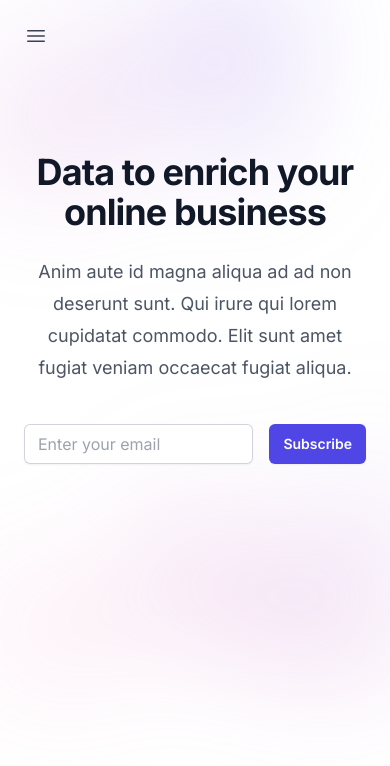
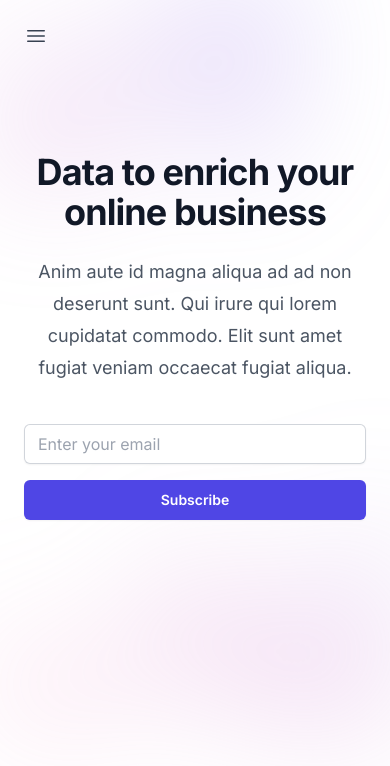
Before and after one commit to Yustes88/blog, a Next.js app: page / in a window 390 px wide. Shown: the top 766 px of the page. Built offline with nearby package versions, Linux system fonts and the light colour scheme.

Commit message:
Fix responsive form

```diff
--- a/components/Header.tsx
+++ b/components/Header.tsx
@@ -97,7 +97,7 @@ export default function Header() {
                 fugiat veniam occaecat fugiat aliqua.
               </p>
               <form className="mt-10">
-          <div className="flex gap-x-4">
+          <div className="flex flex-col sm:flex-row gap-4">
             <label htmlFor="email-address" className="sr-only">
               Email address
             </label>
```
